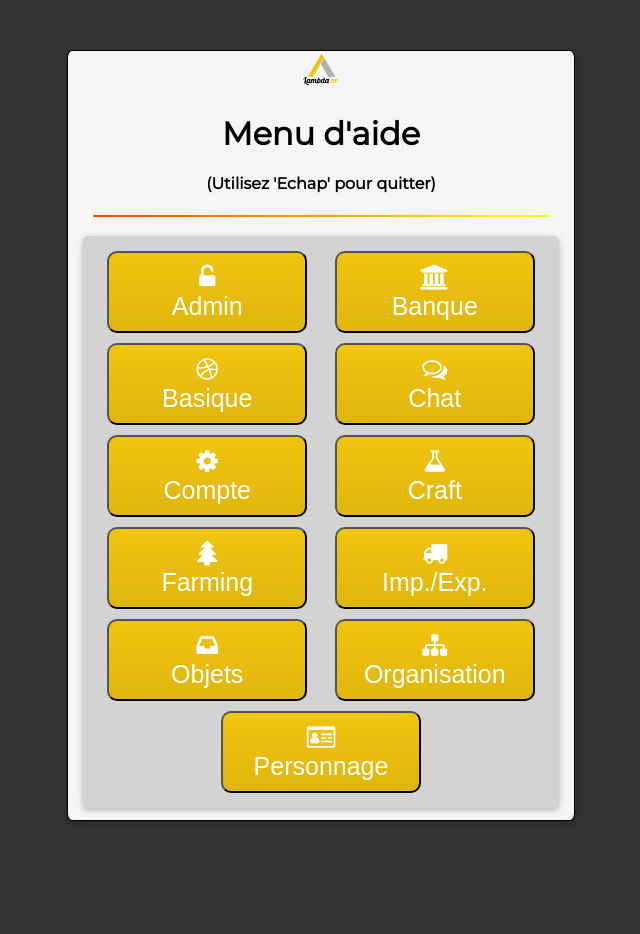
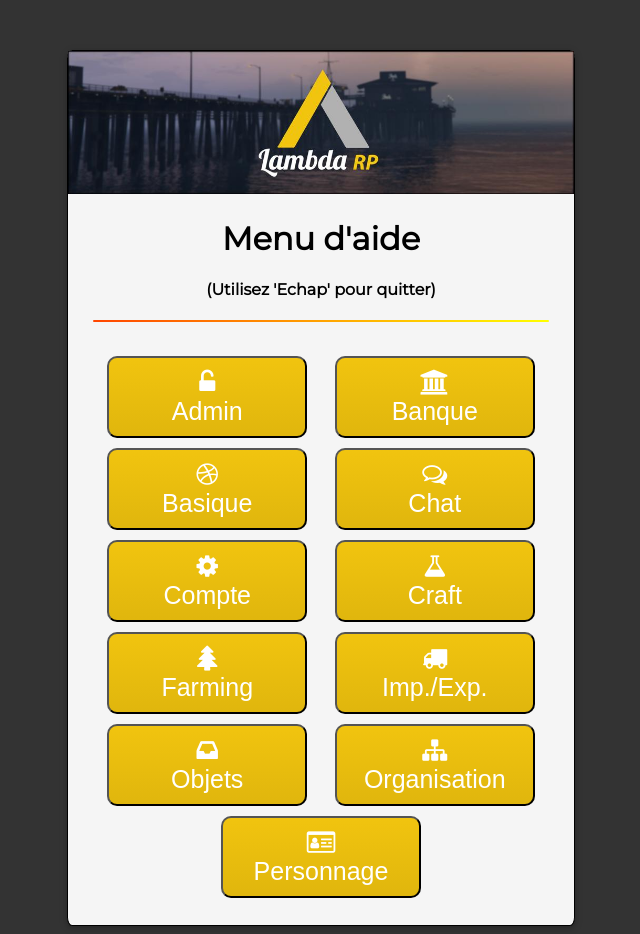
Before and after one commit to Prakkkmak/LambdaRPClient, a plain HTML site: page cef/help/index.html in a window 1280 px wide. Shown: the whole page, without its empty margins (319-959 px from the left). Before the commit the page ends 829 px from the top, so only its background shows below. Drawn offline with Linux system fonts and the light colour scheme; files that its build step writes are made by us from their sources; files whose address does not match are found by name.

Commit message:
Page_1_v2

```diff
--- a/cef/help/Asset/CSS/style.css
+++ b/cef/help/Asset/CSS/style.css
@@ -33,24 +33,6 @@ header
     text-align: center;
 }
 
-.marge_gauche
-{
-    margin-left: 10%;
-    margin-right:10%;
-}
-
-.milieu
-{
-    margin-left: 15%;
-    margin-right: 15%;
-}
-
-.marge_droite
-{
-    margin-left: 10%;
-    margin-right: 10%;
-}
-
 .select
 {
     text-align: left;
@@ -70,7 +52,7 @@ header
 
 .container
 {
-    background-color : lightgray;
+   /* background-color : lightgray; */
     margin-left:auto;
     margin-right: auto;
     width: 90%;
@@ -79,7 +61,7 @@ header
     border-radius:1%;
     text-align: center;
     padding: 10px;
-    box-shadow: 0 2px 4px 0 rgba(0,0,0,0.16),0 2px 10px 0 rgba(0,0,0,0.12);
+  /*  box-shadow: 0 2px 4px 0 rgba(0,0,0,0.16),0 2px 10px 0 rgba(0,0,0,0.12); */
 }
 
 .btn {
--- a/cef/help/index.html
+++ b/cef/help/index.html
@@ -13,17 +13,9 @@
         <main>
 
             <header>
-                <div class="marge_gauche">
-                    <img src="./Asset/Image/LOGO_RPB.png" width="10%" height="10%">
-                </div>
-
-                <div class="milieu">
-                    <h1> Menu d'aide </h1>
-                    <h4> (Utilisez 'Echap' pour quitter) </h4>
-                </div>
-
-                <div class="marge_droite"></div>
-
+                <img src="./Asset/Image/LambdaRP4.jpg" width="100%" height="100%">
+                <h1> Menu d'aide </h1>
+                <h4> (Utilisez 'Echap' pour quitter) </h4>
             </header>
 
             <div class="divider"></div>
```
